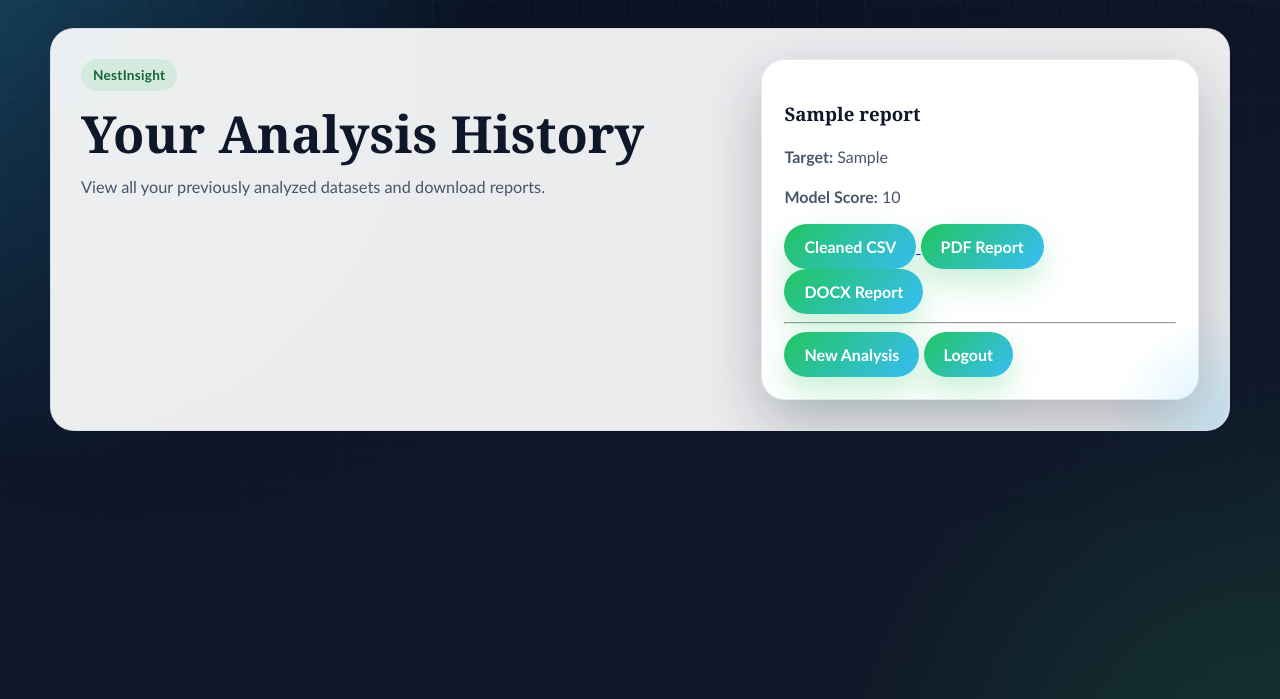
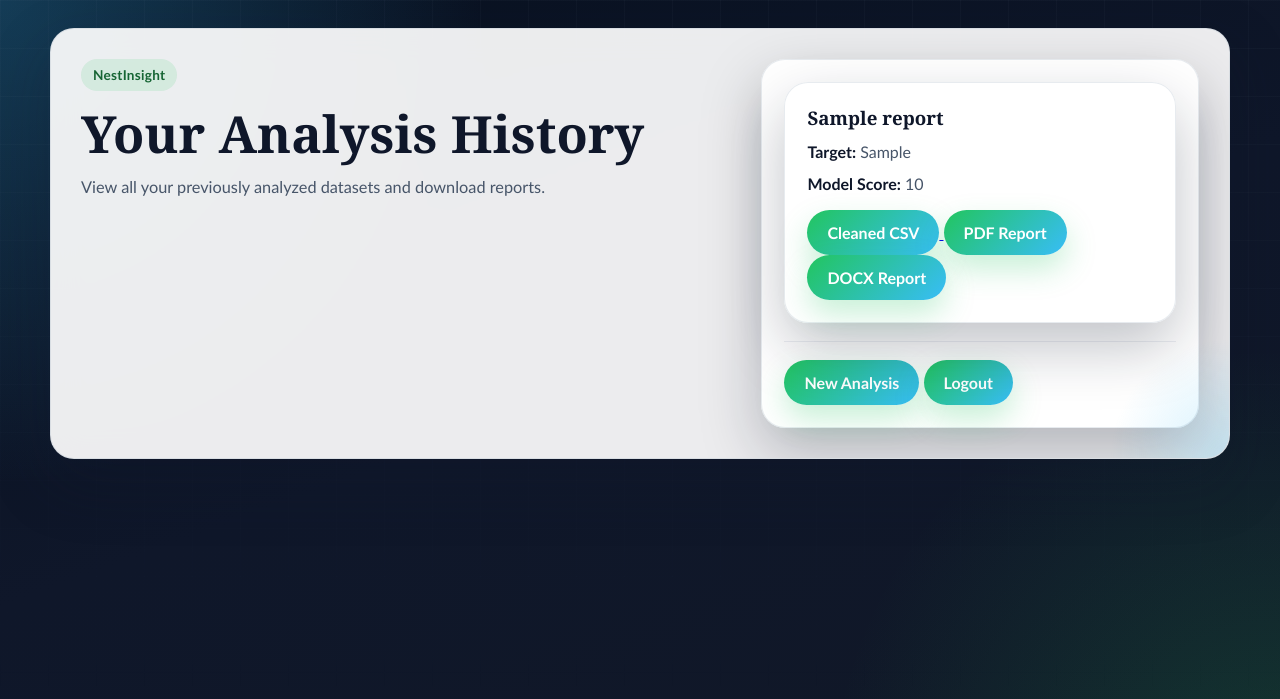
Before and after one commit to richaroy23/NestInsight, a Flask app: template templates/history.html in a window 1280 px wide. Shown: the top 699 px of the page. Run offline with Flask 3, Linux system fonts and the light colour scheme; the template is opened without the code that fills it: most values are stand-ins (such as "Sample title", 1, 10 or a date in 2020).

Commit message:
Enhance history card and upload panel

```diff
--- a/static/css/style.css
+++ b/static/css/style.css
@@ -50,7 +50,8 @@ body::before {
 .chart-card,
 .card,
 .insight-box,
-.upload-panel {
+.upload-panel,
+.history-card {
     background: var(--card);
     color: #0f172a;
     border: 1px solid var(--card-border);
@@ -159,6 +160,36 @@ h3 {
     margin: 0 0 14px;
     color: #475569;
     line-height: 1.6;
+}
+
+.history-card {
+    padding: 22px;
+    margin-bottom: 18px;
+}
+
+.history-card h3 {
+    margin: 0 0 10px;
+    color: #0f172a;
+}
+
+.history-card p {
+    margin: 0 0 8px;
+    color: #475569;
+    line-height: 1.5;
+}
+
+.history-card p strong {
+    color: #0f172a;
+}
+
+.history-card .actions {
+    margin-top: 14px;
+}
+
+.upload-panel hr {
+    border: none;
+    border-top: 1px solid rgba(148, 163, 184, 0.18);
+    margin: 18px 0;
 }
 
 .auth-hero-card {
```
